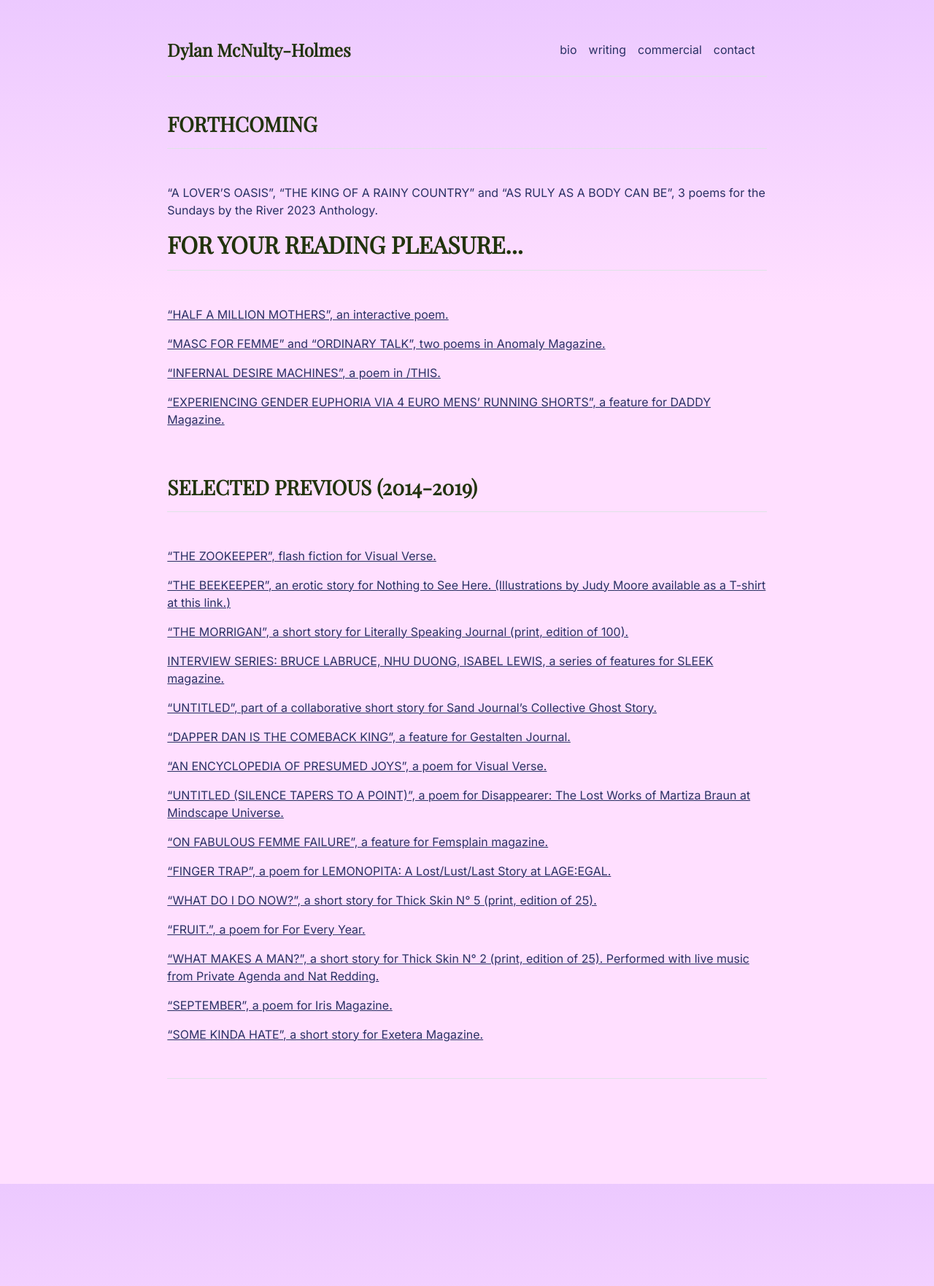
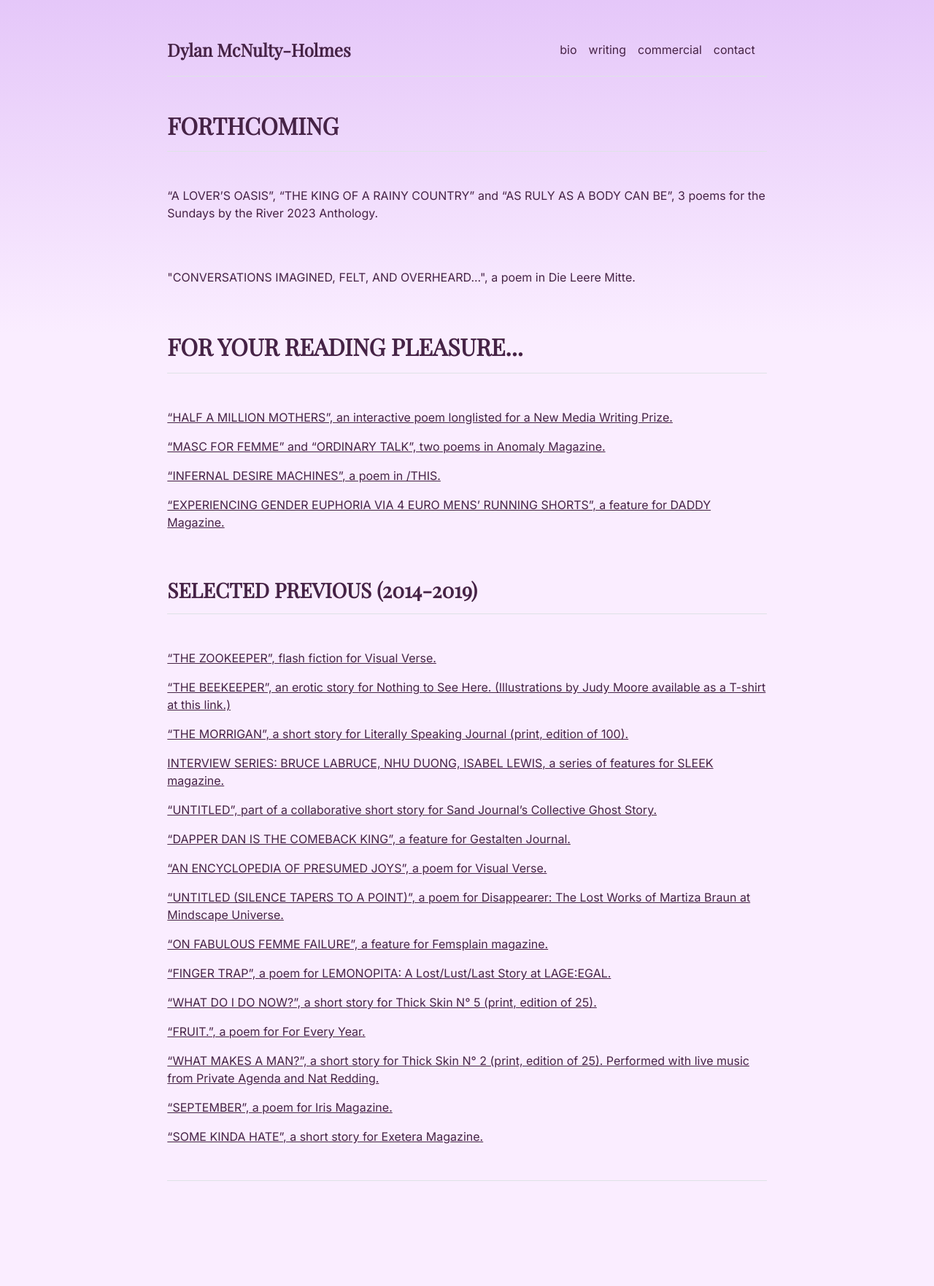
Before and after one commit to dyl-amh/website, a Jekyll site: the page built from writing.md, in a window 1280 px wide. Shown: the whole page at 73% size. Built offline with Jekyll 4.4.1, drawn with Linux system fonts in a browser that asks for light colours; before the commit the page ends 1623 px from its top, so only the background shows below that.

Commit message:
new background, typo changes

```diff
--- a/_data/publications.yml
+++ b/_data/publications.yml
@@ -1,8 +1,9 @@
 forthcoming:
 - {name: '“A LOVER’S OASIS”, “THE KING OF A RAINY COUNTRY” and “AS RULY AS A BODY CAN BE”, 3 poems for the Sundays by the River 2023 Anthology.'}
+- {name: '"CONVERSATIONS IMAGINED, FELT, AND OVERHEARD...", a poem in Die Leere Mitte.'}
 
 featured:
-- {name: '“HALF A MILLION MOTHERS”, an interactive poem.', url: 'https://mothers.dylanmcnultyholmes.com'}
+- {name: '“HALF A MILLION MOTHERS”, an interactive poem longlisted for a New Media Writing Prize.', url: 'https://bit.ly/nmwp_vote'}
 - {name: '“MASC FOR FEMME” and “ORDINARY TALK”, two poems in Anomaly Magazine.', url: 'https://anmly.org/ap35/dylan-mcnulty-holmes/'}
 - {name: '“INFERNAL DESIRE MACHINES”, a poem in /THIS.', url: 'https://thisissue01.cargo.site/Dylan'}
 - {name: '“EXPERIENCING GENDER EUPHORIA VIA 4 EURO MENS’ RUNNING SHORTS”, a feature for DADDY Magazine.', url: 'https://www.daddy.land/stories/experiencing-gender-euphoria-via-7-euro-mens-running-shorts'}
--- a/_layouts/publications.html
+++ b/_layouts/publications.html
@@ -5,9 +5,11 @@ layout: default
 {{ content }}
 
 <div>
-  <h3 class="fw-bold border-bottom pb-3 mb-5 title">FORTHCOMING</h3>
+  <h2 class="fw-bold border-bottom pb-3 mb-5 title">FORTHCOMING</h2>
     {% for item in site.data.publications.forthcoming %}
       <p>{{ item.name }}</p>
+      <br>
+      <br>
     {% endfor %}
 </div>
 
--- a/_sass/main.scss
+++ b/_sass/main.scss
@@ -1,9 +1,11 @@
-$background: linear-gradient(180deg, #ecc9ff 0%, #ffdfff 25.48%);
-$bodyColor: #2A3165;
+$background:linear-gradient(180deg, #e5c7f9 0%, #faedff 26%);
+
+
+$bodyColor: #462346;
 $bodyFont: 'Inter', sans-serif, "Helvetica Neue", Helvetica, Arial, sans-serif, "Apple Color Emoji","Segoe UI Emoji","Segoe UI Symbol";
 $headerFont: 'Playfair Display', serif, 'Open Sans', sans-serif, "Helvetica Neue", Helvetica, Arial, sans-serif, "Apple Color Emoji","Segoe UI Emoji","Segoe UI Symbol";
-$linkColor: #2A3165!important;
-$headerColor: #21330d;
+$linkColor: #462346!important;
+$headerColor: #462346;
 
 .title {
   font-family: $headerFont;
```
